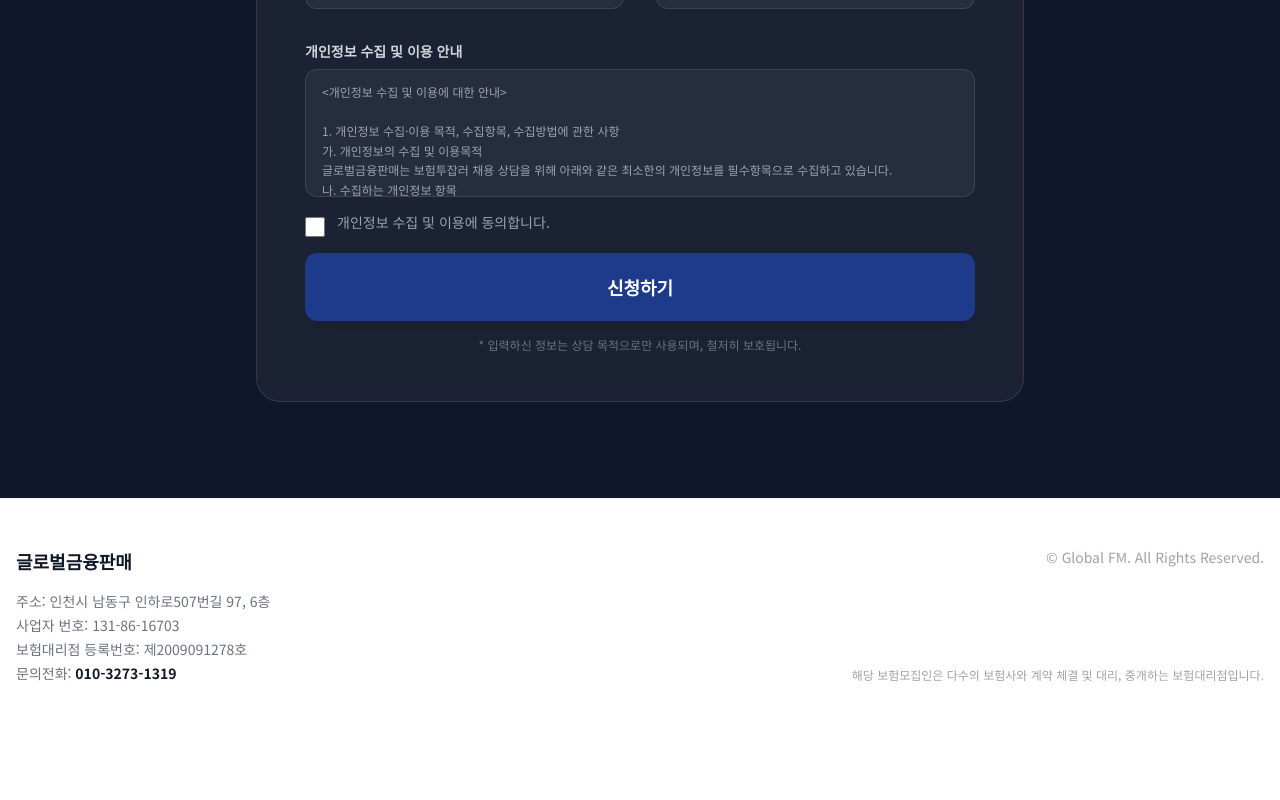
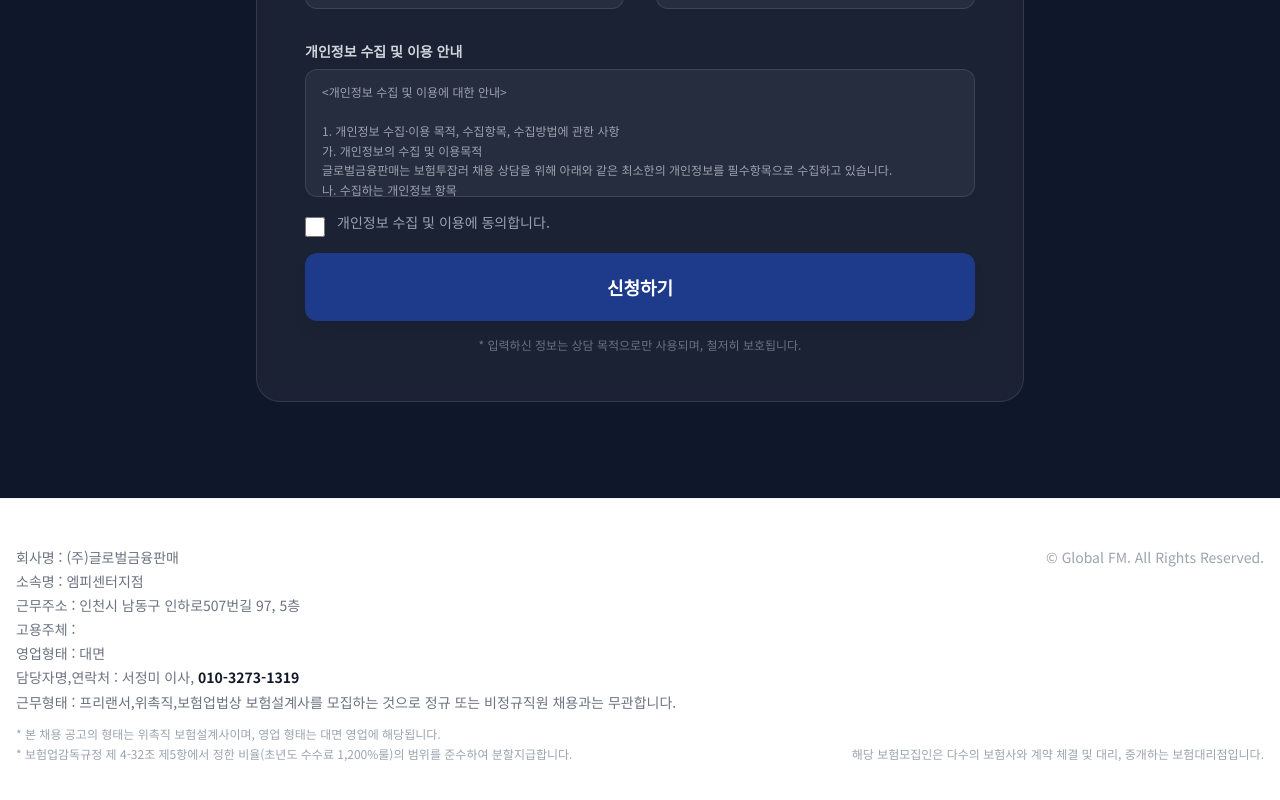
Before and after one commit to myneoego/NJobPartners, a React (Vite) app: page / in a window 1280 px wide. Shown: the part 2686-3486 px from the top of the page. Before the commit the page ends 3417 px from the top, so only its background shows below. Built offline with nearby package versions, Linux system fonts and the light colour scheme.

Commit message:
Update footer company info and hiring notices

```diff
--- a/src/components/Footer.jsx
+++ b/src/components/Footer.jsx
@@ -4,12 +4,18 @@ const Footer = () => (
   <footer className="py-12 px-4 border-t border-gray-100">
     <div className="max-w-7xl mx-auto flex flex-col md:flex-row justify-between gap-8">
       <div className="space-y-4">
-        <div className="font-bold text-lg">글로벌금융판매</div>
         <div className="text-sm text-gray-500 space-y-1">
-          <p>주소: 인천시 남동구 인하로507번길 97, 6층</p>
-          <p>사업자 번호: 131-86-16703</p>
-          <p>보험대리점 등록번호: 제2009091278호</p>
-          <p>문의전화: <span className="font-bold text-gray-900">010-3273-1319</span></p>
+          <p>회사명 : (주)글로벌금융판매</p>
+          <p>소속명 : 엠피센터지점</p>
+          <p>근무주소 : 인천시 남동구 인하로507번길 97, 5층</p>
+          <p>고용주체 : </p>
+          <p>영업형태 : 대면</p>
+          <p>담당자명,연락처 : 서정미 이사, <span className="font-bold text-gray-900">010-3273-1319</span></p>
+          <p className="leading-relaxed break-keep">근무형태 : 프리랜서,위촉직,보험업법상 보험설계사를 모집하는 것으로 정규 또는 비정규직원 채용과는 무관합니다.</p>
+          <div className="pt-2 mt-2 space-y-1 text-xs text-gray-400 break-keep">
+            <p>* 본 채용 공고의 형태는 위촉직 보험설계사이며, 영업 형태는 대면 영업에 해당됩니다.</p>
+            <p>* 보험업감독규정 제 4-32조 제5항에서 정한 비율(초년도 수수료 1,200%룰)의 범위를 준수하여 분할지급합니다.</p>
+          </div>
         </div>
       </div>
       <div className="flex flex-col justify-between items-start md:items-end gap-4">
```
